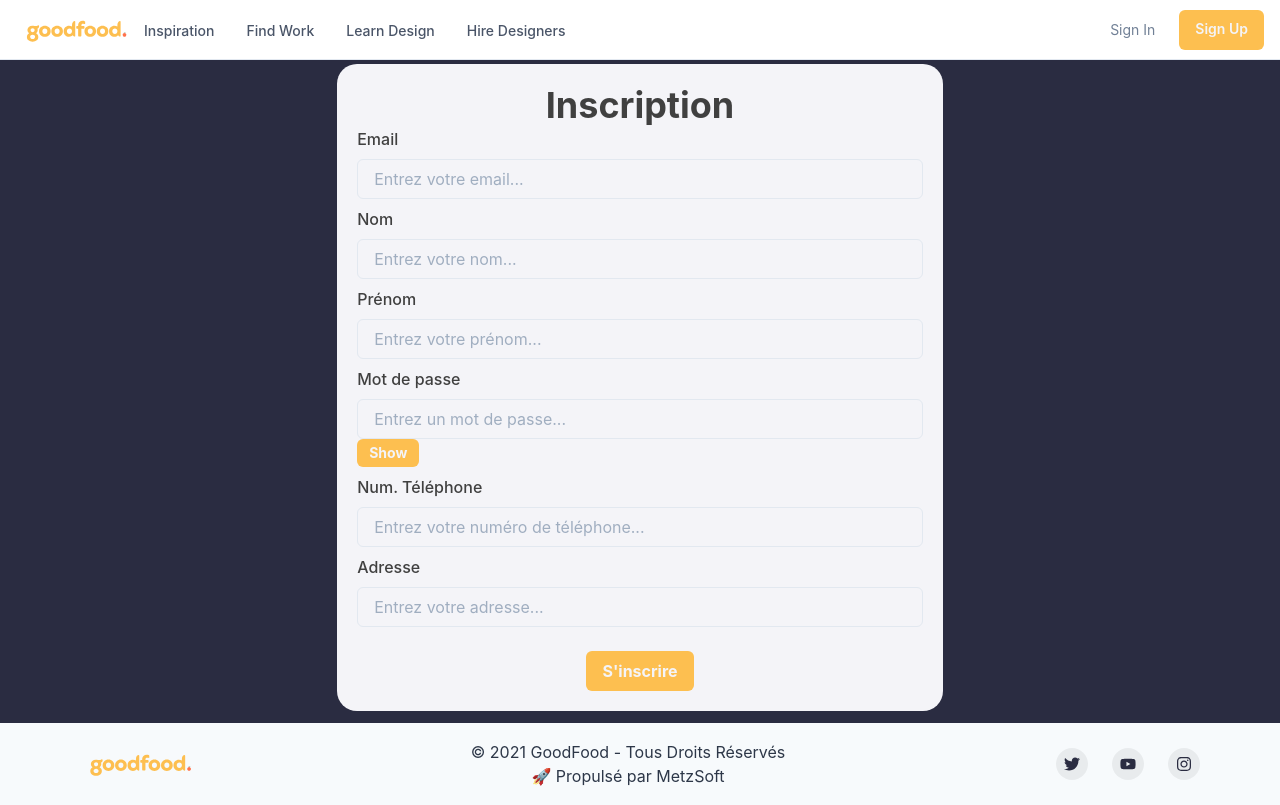
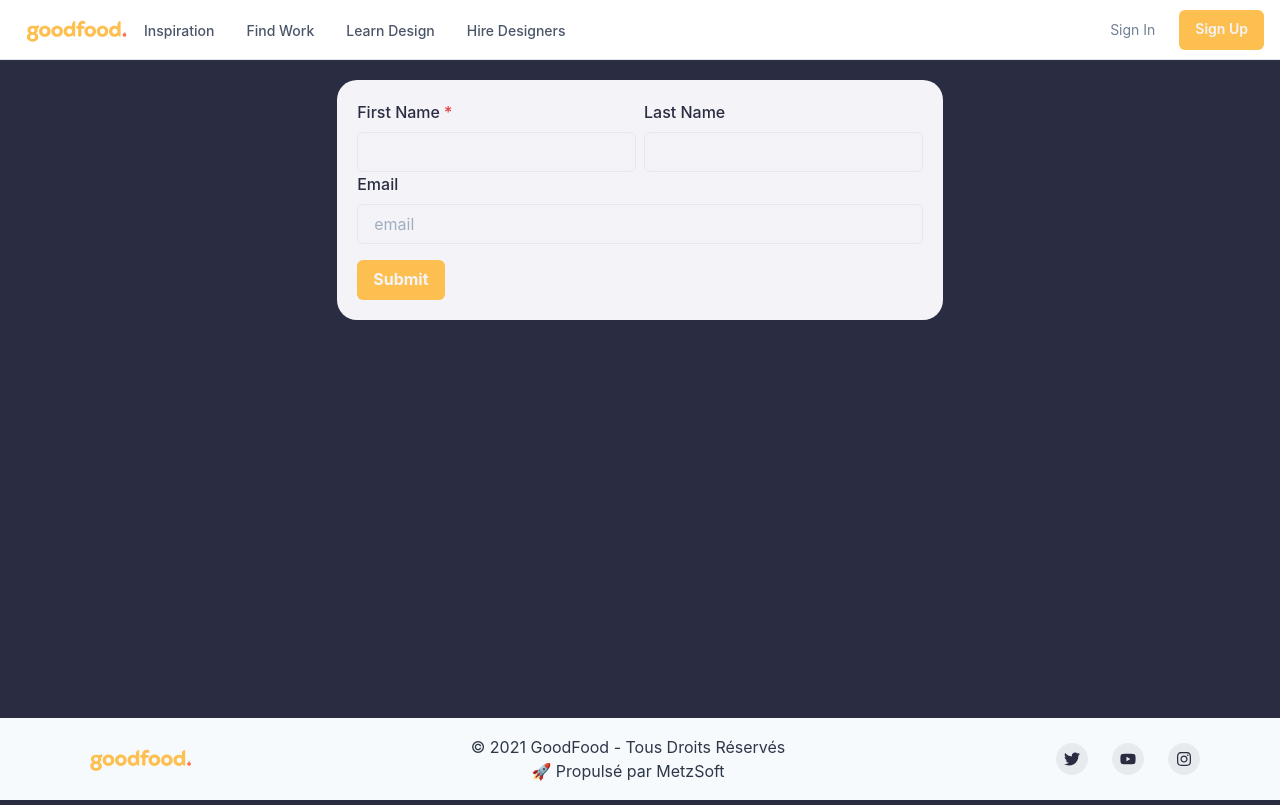
Before and after one commit to esomly19/GoodFood, a Next.js app in the folder front-end/: page /register in a window 1280 px wide. Built offline with nearby package versions, Linux system fonts and the light colour scheme.

Commit message:
Register rework

```diff
--- a/front-end/components/Layout.js
+++ b/front-end/components/layout/Layout.js
@@ -1,7 +1,7 @@
 // components/layout.js
 
-import Navbar from './layout/Navbar'
-import Footer from './layout/Footer'
+import Navbar from './Navbar'
+import Footer from './Footer'
 
 export default function Layout({ children }) {
   return (
--- /dev/null
+++ b/front-end/components/login/Form.js
@@ -0,0 +1,65 @@
+import { useForm } from 'react-hook-form'
+import React from 'react'
+import {
+    FormErrorMessage,
+    FormLabel,
+    FormControl,
+    Input,
+    Button, Box, HStack, Stack,
+} from '@chakra-ui/react'
+
+export default function Form() {
+    const {
+        handleSubmit,
+        register,
+        formState: { errors, isSubmitting },
+    } = useForm()
+
+    function onSubmit(values) {
+        return new Promise((resolve) => {
+            setTimeout(() => {
+                alert(JSON.stringify(values, null, 2))
+                resolve()
+            }, 3000)
+        })
+    }
+
+    return (
+        <form onSubmit={handleSubmit(onSubmit)}>
+            <Stack spacing={4}>
+                <HStack>
+                    <Box>
+                        <FormControl id="firstName" isRequired>
+                            <FormLabel>First Name</FormLabel>
+                            <Input type="text" />
+                        </FormControl>
+                    </Box>
+                    <Box>
+                        <FormControl id="lastName">
+                            <FormLabel>Last Name</FormLabel>
+                            <Input type="text" />
+                        </FormControl>
+                    </Box>
+                </HStack>
+            </Stack>
+            <FormControl isInvalid={errors.name}>
+                <FormLabel htmlFor='email'>Email</FormLabel>
+                <Input
+                    id='email'
+                    type='email'
+                    placeholder='email'
+                    {...register('name', {
+                        required: 'This is required',
+                        minLength: { value: 4, message: 'Minimum length should be 4' },
+                    })}
+                />
+                <FormErrorMessage>
+                    {errors.name && errors.name.message}
+                </FormErrorMessage>
+            </FormControl>
+            <Button mt={4} variant={"good-food"} isLoading={isSubmitting} type='submit'>
+                Submit
+            </Button>
+        </form>
+    )
+}
--- a/front-end/package.json
+++ b/front-end/package.json
@@ -17,6 +17,7 @@
     "next": "12.0.7",
     "react": "17.0.2",
     "react-dom": "17.0.2",
+    "react-hook-form": "^7.22.2",
     "react-icons": "^4.3.1"
   },
   "devDependencies": {
--- a/front-end/pages/_app.js
+++ b/front-end/pages/_app.js
@@ -1,17 +1,21 @@
 import '../styles/globals.css';
 import { ChakraProvider, extendTheme } from '@chakra-ui/react';
-import Layout from '../components/Layout';
+import Layout from '../components/layout/Layout';
 const theme = extendTheme({
   colors: {
     goodfood:{
-      'yellow':'#FDBF50'
+      'yellow':'#FDBF50',
+      'white':'#F4F4F8',
+      'blue':'#2A2C41',
+      'red':'#FF724C'
+
     }
   },
   styles: {
     global: {
       body: {
-        bg: '#2A2C41',
-        color: '#F4F4F8',
+        bg: 'goodfood.blue',
+        color: 'goodfood.white',
       },
       a: {
         color: 'teal.500',
@@ -35,10 +39,10 @@ const theme = extendTheme({
       },
       variants: {
         'good-food': {
-          bg: '#FDBF50',
-          color:"#F4F4F8",
+          bg: 'goodfood.yellow',
+          color:"goodfood.white",
           _hover:{
-            color:"#FF724C"
+            color:"goodfood.red"
           }
         },
       },
@@ -46,11 +50,10 @@ const theme = extendTheme({
     Container: {
       variants: {
         'white-round': {
-          backgroundColor: '#F4F4F8',
-          color: '#404040',
+          backgroundColor: 'goodfood.white',
+          color: 'goodfood.blue',
           borderRadius: '20px',
           padding: 5,
-          margin: 1,
         },
       },
     },
@@ -62,7 +65,6 @@ function MyApp({ Component, pageProps }) {
       <Layout>
         <Component {...pageProps} />
       </Layout>
-
     </ChakraProvider>
   );
 }
--- a/front-end/pages/register/index.js
+++ b/front-end/pages/register/index.js
@@ -1,130 +1,23 @@
 import React, {Component} from "react";
-import {
-    Button,
-    Center,
-    Container, Flex,
-    FormControl,
-    FormHelperText,
-    FormLabel, Heading,
-    Input,
-} from '@chakra-ui/react';
-import axios from 'axios';
-
-const renseigner="Veuillez renseigner le champs ci-dessus";
+import Form from "../../components/login/Form";
+import {Container} from "@chakra-ui/react";
 
 export default class Auth extends Component{
     constructor(props) {
         super(props);
         this.state={
             show:false,
-            email:"",
-            firstname:"",
-            lastname:"",
-            password:"",
-            phone:"",
-            address:"",
-            empty:false,
-            passwordError:false
         }
     }
 
-    handleSubmit = () => {
-        let {email,firstname,lastname,password,phone,address}=this.state;
-        if(!email||!firstname||!lastname||!password||!phone||!address) return this.setState({empty:true});
-        if(password.length<8) return this.setState({passwordError:true});
-        let payload={...this.state};
-        delete payload['empty'];
-        delete payload['passwordError'];
-        delete payload['show'];
-        axios.post("http://localhost:5000/auth/signup",payload, { headers: { 'Access-Control-Allow-Origin': '*' }})
-          .then((res)=>{
-            console.log(res)
-        }).catch(console.error)
-    }
-
-    handleChange = ({target:{id},target}) =>{this.setState({[id]:target.value})}
 
 
     render(){
-        let {show,email,firstname,lastname,password,phone,address,empty,passwordError}=this.state;
+
         return(
-            <Flex direction={"column"}>
-                <Center>
-                    <Container alignContent centerContent variant={"white-round"}>
-                        <Heading>Inscription</Heading>
-                        <FormControl>
-                            <FormLabel htmlFor='email'>Email</FormLabel>
-                            <Input
-                                borderColor={(empty&&!email)?"red":"gray.200"}
-                                id='email'
-                                onChange={this.handleChange}
-                                value={email}
-                                type='email'
-                                placeholder='Entrez votre email...'/>
-                            <FormHelperText textColor={"red"}>{(empty && !email) ? renseigner : ""}</FormHelperText>
-                        </FormControl>
-                        <FormControl>
-                            <FormLabel htmlFor='lastname'>Nom</FormLabel>
-                            <Input
-                                borderColor={(empty&&!lastname)?"red":"gray.200"}
-                                id='lastname'
-                                placeholder='Entrez votre nom...'
-                                onChange={this.handleChange}
-                                value={lastname}/>
-                            <FormHelperText textColor={"red"}>{(empty && !lastname) ? renseigner : ""}</FormHelperText>
-                        </FormControl>
-                        <FormControl>
-                            <FormLabel htmlFor='firstname'>Prénom</FormLabel>
-                            <Input
-                                borderColor={(empty&&!firstname)?"red":"gray.200"}
-                                id='firstname'
-                                placeholder='Entrez votre prénom...'
-                                onChange={this.handleChange}
-                                value={firstname}/>
-                            <FormHelperText textColor={"red"}>{(empty && !firstname) ? renseigner : ""}</FormHelperText>
-                        </FormControl>
-                        <FormControl>
-                            <FormLabel htmlFor='password'>Mot de passe</FormLabel>
-                            <Input
-                                borderColor={(empty&&!password)?"red":"gray.200"}
-                                id={"password"}
-                                type={show ? 'text' : 'password'}
-                                placeholder='Entrez un mot de passe...'
-                                onChange={this.handleChange}
-                                value={password}/>
-                            <Button h='1.75rem' size='sm' variant='good-food' onClick={()=>this.setState({show:!show})}>
-                                {show ? 'Hide' : 'Show'}
-                            </Button>
-                            <FormHelperText textColor={"red"}>{(empty && !password) ? renseigner : ""}</FormHelperText>
-                            <FormHelperText textColor={"red"}>{(passwordError && password.length<8) ? "Le mot de passe doit faire plus de 8 caractères" : ""}</FormHelperText>
-                        </FormControl>
-                        <FormControl>
-                            <FormLabel htmlFor='phone'>Num. Téléphone</FormLabel>
-                            <Input
-                              borderColor={(empty&&!phone)?"red":"gray.200"}
-                              type={'number'}
-                              id='phone'
-                              placeholder='Entrez votre numéro de téléphone...'
-                              onChange={this.handleChange}
-                              value={phone}/>
-                            <FormHelperText textColor={"red"}>{(empty && !phone) ? renseigner : ""}</FormHelperText>
-                        </FormControl>
-                        <FormControl>
-                            <FormLabel htmlFor='address'>Adresse</FormLabel>
-                            <Input
-                              borderColor={(empty&&!address)?"red":"gray.200"}
-                              id='address'
-                              placeholder='Entrez votre adresse...'
-                              onChange={this.handleChange}
-                              value={address}/>
-                            <FormHelperText textColor={"red"}>{(empty && !address) ? renseigner : ""}</FormHelperText>
-                        </FormControl>
-                        <Button mt={4} variant='good-food' onClick={this.handleSubmit}>
-                            S'inscrire
-                        </Button>
-                    </Container>
-                </Center>
-            </Flex>
+          <Container variant={"white-round"} mt={5}>
+              <Form />
+          </Container>
         );
     }
 
```
Also changed, not shown: 1 other file (tests, documents, lock files or other folders).
